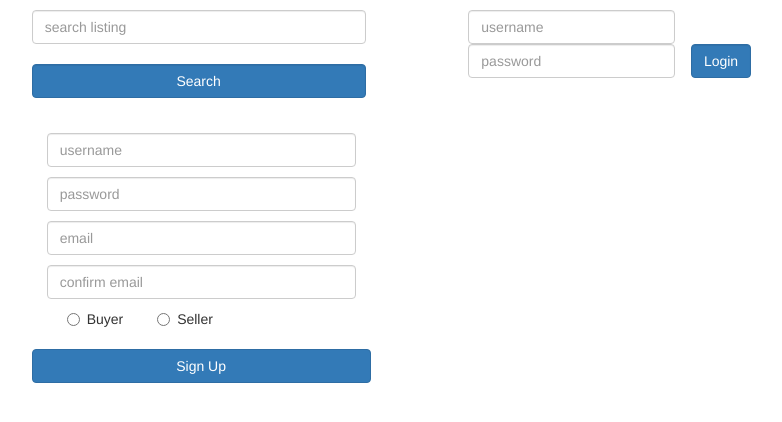
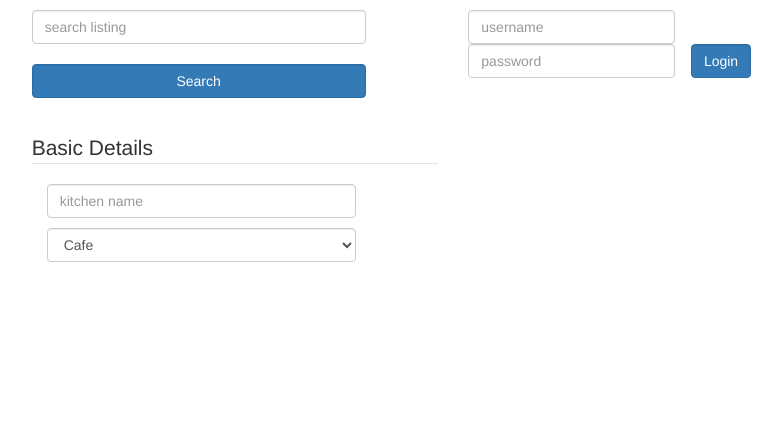
Before and after one commit to edchtzwe/self, a PHP site: page /add_listing.php in a window 1280 px wide. Shown: the top 422 px of the page, without its empty margins (405-1187 px from the left). Run offline with PHP 8.4, Linux system fonts and the light colour scheme.

Commit message:
>>Chong Tze Wei @ Edmund; 7440820@gmail.com; https://au.linkedin.com/in/chong-tze-wei-7b7564103

```diff
--- a/add_listing.php
+++ b/add_listing.php
@@ -15,29 +15,23 @@
 <DIV class="row">
 	<DIV class="col-sm-4"><!--Left Side-Bar--></DIV>
 	<DIV class="col-sm-4">
-		<!--This is the form that is to be submitted to the signup processing back-end-->
+		<!--This is the form that is to be submitted to the add_listing processing back-end-->
 		<P>
-		<FORM method=post action="signup.php">
-		<DIV class="form-group col-lg-10">
-			<P><INPUT required name=signup_username class="form-control" placeholder="username"></p>
-			<P><INPUT required type=password class="form-control" name=signup_password placeholder="password"></P>
-			<P><INPUT required name=email class="form-control" placeholder="email"></P>
-			<P><INPUT required name=confirm_email class="form-control" placeholder="confirm email"></P>
-			<DIV class="radio-inline">
-				<P>
-				<LABEL FOR="buyer" class="radio-inline"><INPUT type=radio name="type" id="buyer" value=0>Buyer</LABEL>
-			</DIV>
-			<DIV class="radio-inline">
-				<LABEL FOR="seller" class="radio-inline"><INPUT type=radio name="type" id="seller" value=1>Seller</LABEL>
-				</P>
-			</DIV>
-			<P>
-			<DIV class="row">
-			<INPUT type=submit class="btn btn-primary col-lg-12" value="Sign Up" name=signup>
-			</DIV>
-			</P>
-		</DIV>
-		</FORM>
+            <FIELDSET>
+                <legend>Basic Details</legend>
+                <FORM method=post action="add_listing_process.php" class="col-lg-10">
+                    <P><INPUT placeholder="kitchen name" class="form-control" name=kitchen_name></P>
+                    <P>
+                        <SELECT class="form-control" name=kitchen_type>
+                        <OPTION selected value=0>Cafe</OPTION>
+                        <OPTION value=1>Restaurant</OPTION>
+                        <OPTION value=2>Bar</OPTION>
+                        <OPTION value=3>Other</OPTION>
+                        </SELECT>
+                    </P>
+                </FORM>
+            </FIELDSET>
+        </P>
 	</DIV>
 	<DIV class="col-sm-4"><!--Right Side-Bar--></DIV>
 </DIV>
--- a/signup.php
+++ b/signup.php
@@ -51,4 +51,10 @@ else{
     die("Email already exists. Please return to the last page and change it.");
 }
 
+//close the connection
+mysqli_close($connection);
+
+//link over to add listing
+header('Location: add_listing.php');
+
 ?>
```
Also changed, not shown: index.php (indentation only).
